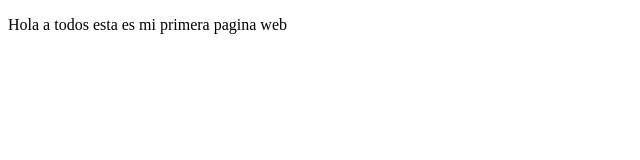
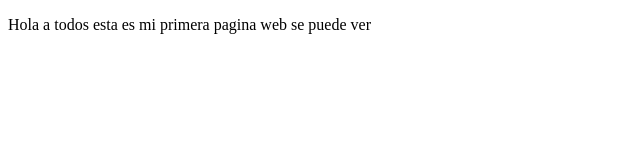
Before and after one commit to danielormazabal/proyectoDemoCursoPrework, a plain HTML site: page index.html in a window 1280 px wide. Shown: the full height of the page, 0-640 px from the left. Drawn offline with Linux system fonts and the light colour scheme.

Commit message:
cambios agregamos

```diff
--- a/index.html
+++ b/index.html
@@ -8,7 +8,7 @@
 </head>
 <body>
    <p>
-       Hola a todos esta es mi primera pagina web
+       Hola a todos esta es mi primera pagina web se puede ver
 
    </p>
 </body>
```
